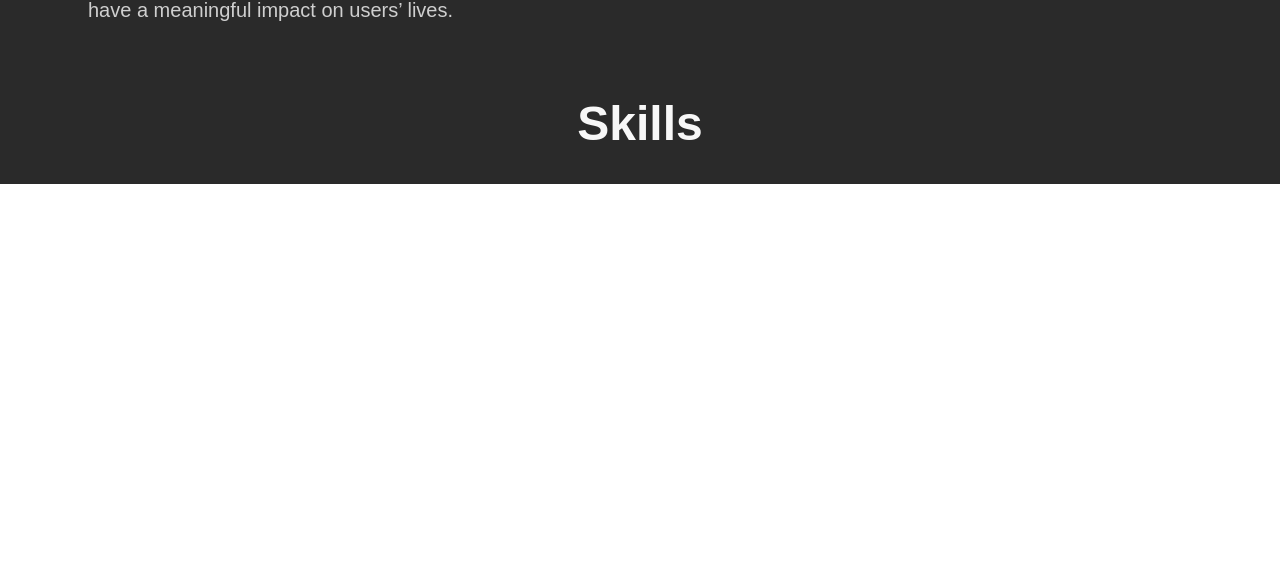
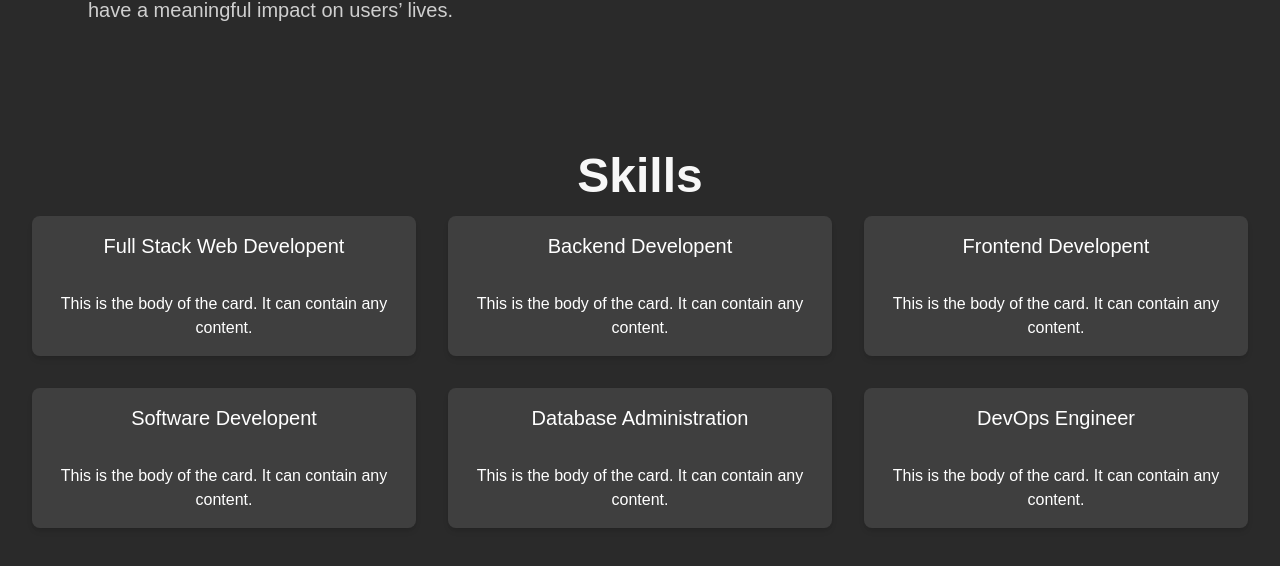
Before and after one commit to lancedalanon/my-portfolio, a Next.js app: page / in a window 1280 px wide. Shown: the part 1584-2150 px from the top of the page. Before the commit the page ends 1768 px from the top, so only its background shows below. Built offline with nearby package versions, Linux system fonts and the light colour scheme.

Commit message:
Add Skills section

```diff
--- a/app/page.tsx
+++ b/app/page.tsx
@@ -3,6 +3,7 @@ import type { NextPage } from 'next';
 import Navbar from '@/components/Navbar';
 import HomeSection from '@/components/home/HomeSection';
 import AboutMeSection from '@/components/home/AboutMeSection';
+import SkillsSection from '@/components/home/SkillsSection';
 
 const Home: NextPage = () => {
   return (<>
@@ -11,11 +12,7 @@ const Home: NextPage = () => {
         <article>
           <HomeSection />
           <AboutMeSection />
-          <section id="skills" className="bg-custom-800 flex flex-col items-center justify-center text-center px-20 py-5">
-            <h2 className="text-5xl font-bold text-custom-100 mb-4">
-              Skills
-            </h2>
-          </section>
+          <SkillsSection />
         </article>
       </main>
   </>);
--- a/components/Navbar.tsx
+++ b/components/Navbar.tsx
@@ -1,5 +1,6 @@
 "use client";
 import { useState, useEffect } from "react";
+import Link from 'next/link';
 
 const Navbar: React.FC = () => {
   const [visible, setVisible] = useState(true);
@@ -63,17 +64,17 @@ const Navbar: React.FC = () => {
             </a>
           </li>
           <li>
-            <a href="#projects" className="text-custom-100 font-bold">
-              Projects
-            </a>
-          </li>
-          <li>
             <a href="#contact" className="text-custom-100 font-bold">
               Contact
             </a>
           </li>
         </ul>
         <ul className="flex space-x-8">
+          <li>
+            <Link href="/projects" className="text-custom-100 font-bold">
+              Projects
+            </Link>
+          </li>
           <li>
             <a
               href="https://www.linkedin.com/in/YOUR_LINKEDIN_USERNAME"
--- /dev/null
+++ b/components/home/SkillsSection.tsx
@@ -0,0 +1,88 @@
+import React from 'react';
+import { Card, CardHeader, CardBody } from '@/components/Card';
+
+const SkillsSection: React.FC = () => {
+  return (
+    <section id="skills" className="bg-custom-800 flex flex-col items-center justify-center text-center px-5 py-14">
+     <h2 className="text-5xl font-bold text-custom-100 my-4">
+      Skills
+     </h2>
+     <div className="grid grid-cols-1 sm:grid-cols-2 lg:grid-cols-3 gap-8">
+      <Card className="max-w-sm w-full">
+        <CardHeader className="bg-custom-700">
+         <p className="text-white text-xl">
+          Full Stack Web Developent
+         </p>
+        </CardHeader>
+        <CardBody className="bg-custom-700">
+          <p className="text-white text-md">
+           This is the body of the card. It can contain any content.
+          </p>
+        </CardBody>
+      </Card>
+      <Card className="max-w-sm w-full">
+        <CardHeader className="bg-custom-700">
+         <p className="text-white text-xl">
+          Backend Developent
+         </p>
+        </CardHeader>
+        <CardBody className="bg-custom-700">
+          <p className="text-white text-md">
+           This is the body of the card. It can contain any content.
+          </p>
+        </CardBody>
+      </Card>
+      <Card className="max-w-sm w-full">
+        <CardHeader className="bg-custom-700">
+         <p className="text-white text-xl">
+          Frontend Developent
+         </p>
+        </CardHeader>
+        <CardBody className="bg-custom-700">
+          <p className="text-white text-md">
+           This is the body of the card. It can contain any content.
+          </p>
+        </CardBody>
+      </Card>
+      <Card className="max-w-sm w-full">
+        <CardHeader className="bg-custom-700">
+         <p className="text-white text-xl">
+          Software Developent
+         </p>
+        </CardHeader>
+        <CardBody className="bg-custom-700">
+          <p className="text-white text-md">
+           This is the body of the card. It can contain any content.
+          </p>
+        </CardBody>
+      </Card>
+      <Card className="max-w-sm w-full">
+        <CardHeader className="bg-custom-700">
+         <p className="text-white text-xl">
+          Database Administration
+         </p>
+        </CardHeader>
+        <CardBody className="bg-custom-700">
+          <p className="text-white text-md">
+           This is the body of the card. It can contain any content.
+          </p>
+        </CardBody>
+      </Card>
+      <Card className="max-w-sm w-full">
+        <CardHeader className="bg-custom-700">
+         <p className="text-white text-xl">
+          DevOps Engineer
+         </p>
+        </CardHeader>
+        <CardBody className="bg-custom-700">
+          <p className="text-white text-md">
+           This is the body of the card. It can contain any content.
+          </p>
+        </CardBody>
+      </Card>
+     </div>
+    </section>
+  );
+};
+
+export default SkillsSection;
```
